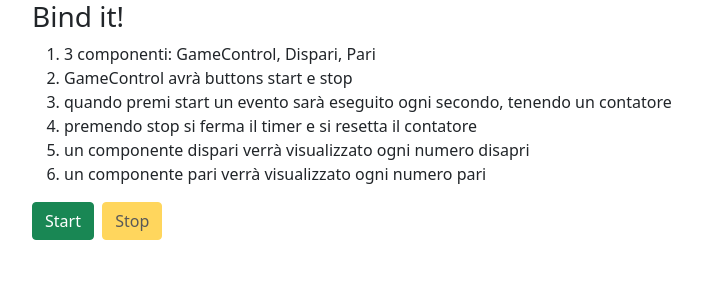
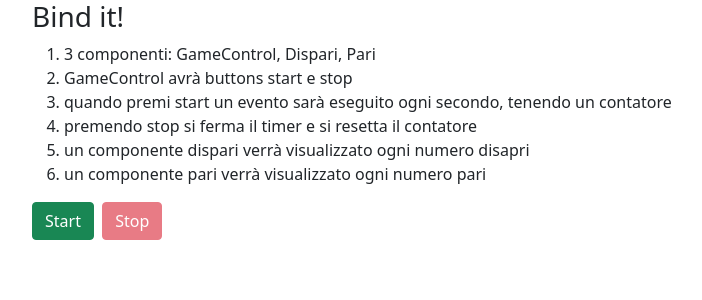
Before and after one commit to pberlanda/GameControl, an Angular app: page / in a window 1280 px wide. Shown: the top 300 px of the page, without its empty margins (50-752 px from the left). Built offline with nearby package versions, Linux system fonts and the light colour scheme.

Commit message:
correzioni minori

```diff
--- a/src/app/game-control/game-control.component.html
+++ b/src/app/game-control/game-control.component.html
@@ -1,2 +1,2 @@
 <button id="startBtn" class="btn btn-success" (click)="onStartGame()" [disabled]="btnStartDisabled">Start</button>&nbsp;
-<button id="stopBtn" class="btn btn-warning" (click)="onPauseGame()" [disabled]= "btnStopDisabled">Stop</button>
+<button id="stopBtn" class="btn btn-danger" (click)="onPauseGame()" [disabled]= "btnStopDisabled">Stop</button>
```
Also changed, not shown: src/app/game-control/game-control.component.ts (+7 -2 lines).
